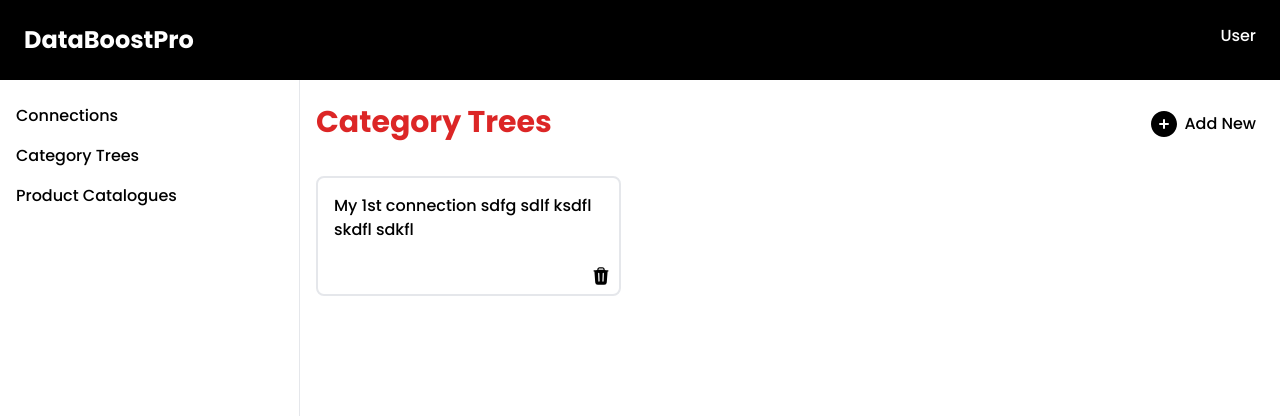
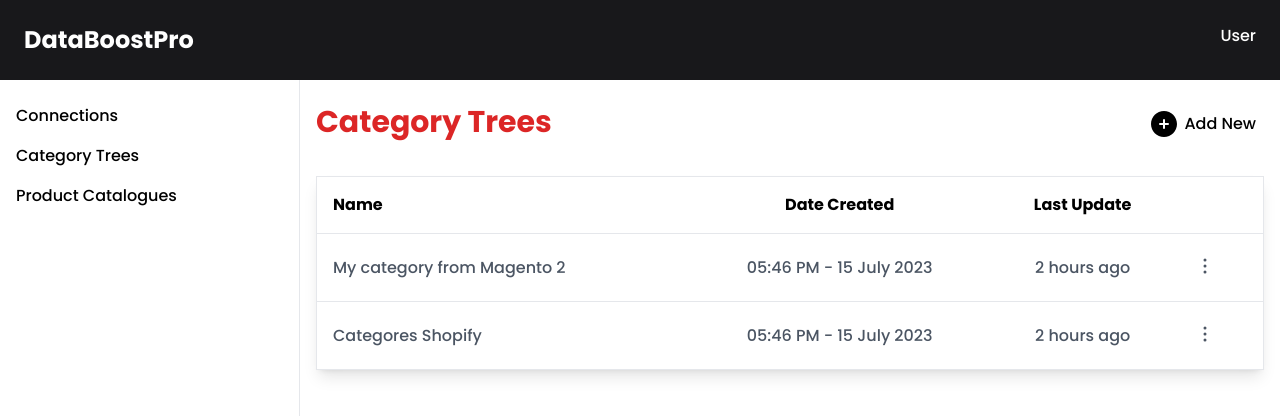
Before and after one commit to luantran1311/nextjs-databoost-pro, a Next.js app: page /category-trees in a window 1280 px wide. Shown: the top 416 px of the page. Built offline with nearby package versions, Linux system fonts and the light colour scheme.

Commit message:
updated styling for category trees page

```diff
--- a/app/category-trees/page.tsx
+++ b/app/category-trees/page.tsx
@@ -1,9 +1,39 @@
-import React from "react";
-import { PlusCircleIcon } from "@heroicons/react/24/solid";
-import ConnectionCard from "@/components/ConnectionCard";
+"use client";
+
+import React, { useEffect, useRef, useState } from "react";
+import {
+  PlusCircleIcon,
+  TrashIcon,
+  EllipsisVerticalIcon,
+  PencilSquareIcon,
+} from "@heroicons/react/24/solid";
 import { categoryTrees } from "@/dummy_data/category_trees";
+import Link from "next/link";
+import { useOutsideClick } from "@/hooks/useOutsideClick";
 
 const CategoryTrees = () => {
+  const [dropDownActive, setDropDownActive] = useState<number>(0);
+
+  const itemsRef = useRef<HTMLDivElement[]>([]);
+
+  const outSideClick = (index : number) => {
+    useOutsideClick(itemsRef.current[index], () => {
+    // do something here
+  });
+}
+
+  const showActionDropDown = (treeId: string) => {
+    console.log(treeId);
+    const el = document.querySelector(`[data-id-dropdown="${treeId}"]`);
+    el?.classList.remove("hidden");
+    setDropDownActive(Number(treeId));
+  };
+
+  const closeAllDropDowns = () => {
+    const elList = document.querySelectorAll(`[data-id-dropdown]`);
+    elList.forEach((el) => el.classList.add("hidden"));
+  };
+
   return (
     <div className="connections">
       <div className="heading flex justify-between">
@@ -16,13 +46,93 @@ const CategoryTrees = () => {
       <div className="content mt-8">
         {categoryTrees.length === 0 && <p>No category trees found.</p>}
         {categoryTrees.length > 0 && (
-          <div className="grid grid-cols-3 gap-4">
-            {categoryTrees?.map((connection: any, index: number) => (
-              <div key={index}>
-                <ConnectionCard id={connection.id} />
-              </div>
-            ))}
-          </div>
+          <table className="table-auto w-full border shadow-lg">
+            <thead>
+              <tr>
+                <th className="text-left">Name</th>
+                <th>Date Created</th>
+                <th>Last Update</th>
+                <th></th>
+              </tr>
+            </thead>
+            <tbody>
+              {categoryTrees?.map((tree: any, index: number) => {
+                outSideClick(index);
+                return <tr className="text-gray-600" key={index}>
+                  <td>
+                    <Link href={`/category-trees/${tree.id}`}>{tree.name}</Link>
+                  </td>
+                  <td className="text-center">{tree.created_at}</td>
+                  <td className="text-center">{tree.updated_at}</td>
+                  <td>
+                    {/* <div className="action-group flex justify-center gap-4">
+                    <button onClick={showActionDropDown} data-id={tree.id}>
+                        <EllipsisVerticalIcon className="w-5 h-5" />
+                      </button>
+                      <div className="dropdown">
+                        This is the dropdown
+                      </div>
+                      <button>
+                        <EyeIcon className="w-5 h-5" />
+                      </button>
+
+                      <button>
+                        <TrashIcon className="w-5 h-5 text-red-500" />
+                      </button>
+                    </div> */}
+                    <div className="relative inline-block text-left">
+                      <div>
+                        <button
+                          onClick={() => showActionDropDown(tree.id)}
+                          data-id={tree.id}
+                          className="rounded-md p-1 hover:bg-slate-100"
+                        >
+                          <EllipsisVerticalIcon className="w-6 h-6" />
+                        </button>
+                      </div>
+                      {/*
+    Dropdown menu, show/hide based on menu state.
+
+    Entering: "transition ease-out duration-100"
+From: "transform opacity-0 scale-95"
+To: "transform opacity-100 scale-100"
+    Leaving: "transition ease-in duration-75"
+From: "transform opacity-100 scale-100"
+To: "transform opacity-0 scale-95"
+  */}
+                      <div
+                            ref={(el: HTMLDivElement) => {
+                              itemsRef.current[index] = el;
+                              return el;
+                            }}
+
+                        data-id-dropdown={tree.id}
+                        className="hidden absolute right-0 z-10 mt-2 origin-top-right divide-y divide-gray-100 rounded-md bg-white shadow-lg ring-1 ring-black ring-opacity-5 focus:outline-none"
+                      >
+                        <div>
+                          {/* Active: "bg-gray-100 text-gray-900", Not Active: "text-gray-700" */}
+                          <a
+                            href="#"
+                            className="flex justify-start items-center gap-1 hover:bg-slate-100 py-2 px-6 text-sm"
+                          >
+                            <PencilSquareIcon className="w-6 h-6" />
+                            Edit
+                          </a>
+                          <a
+                            href="#"
+                            className="flex justify-start items-center gap-1 hover:bg-slate-100 py-2 px-6  text-sm text-red-700"
+                          >
+                            <TrashIcon className="w-6 h-6" />
+                            Delete
+                          </a>
+                        </div>
+                      </div>
+                    </div>
+                  </td>
+                </tr>
+})}
+            </tbody>
+          </table>
         )}
       </div>
     </div>
--- a/app/global.css
+++ b/app/global.css
@@ -1,3 +1,11 @@
 @tailwind base;
 @tailwind components;
 @tailwind utilities;
+
+tr {
+    border-bottom-width: 1px;
+}
+
+th, td {
+    padding: 1rem;
+}
--- a/components/Header.tsx
+++ b/components/Header.tsx
@@ -2,7 +2,7 @@ import React from "react";
 
 const Header = () => {
   return (
-    <div className="bg-black">
+    <div className="bg-zinc-900">
       <div className="wrapper flex justify-between p-6">
         <div className="left">
           <p className="text-white text-2xl font-bold">DataBoostPro</p>
--- a/dummy_data/category_trees.ts
+++ b/dummy_data/category_trees.ts
@@ -1,5 +1,16 @@
 export const categoryTrees = [
     {
         id: 1,
+        name: "My category from Magento 2",
+        category_content: "",
+        created_at: "05:46 PM - 15 July 2023",
+        updated_at: "2 hours ago"
+    },
+    {
+        id: 2,
+        name: "Categores Shopify",
+        category_content: "",
+        created_at: "05:46 PM - 15 July 2023",
+        updated_at: "2 hours ago"
     }
 ]
--- /dev/null
+++ b/hooks/useOutsideClick.ts
@@ -0,0 +1,9 @@
+import { useEffect } from "react";
+
+export function useOutsideClick(ref: any, onClickOut: () => void, deps = []){
+    useEffect(() => {
+        const onClick = ({target}: any) => !ref?.contains(target) && onClickOut?.()
+        document.addEventListener("click", onClick);
+        return () => document.removeEventListener("click", onClick);
+    }, deps);
+}
```
